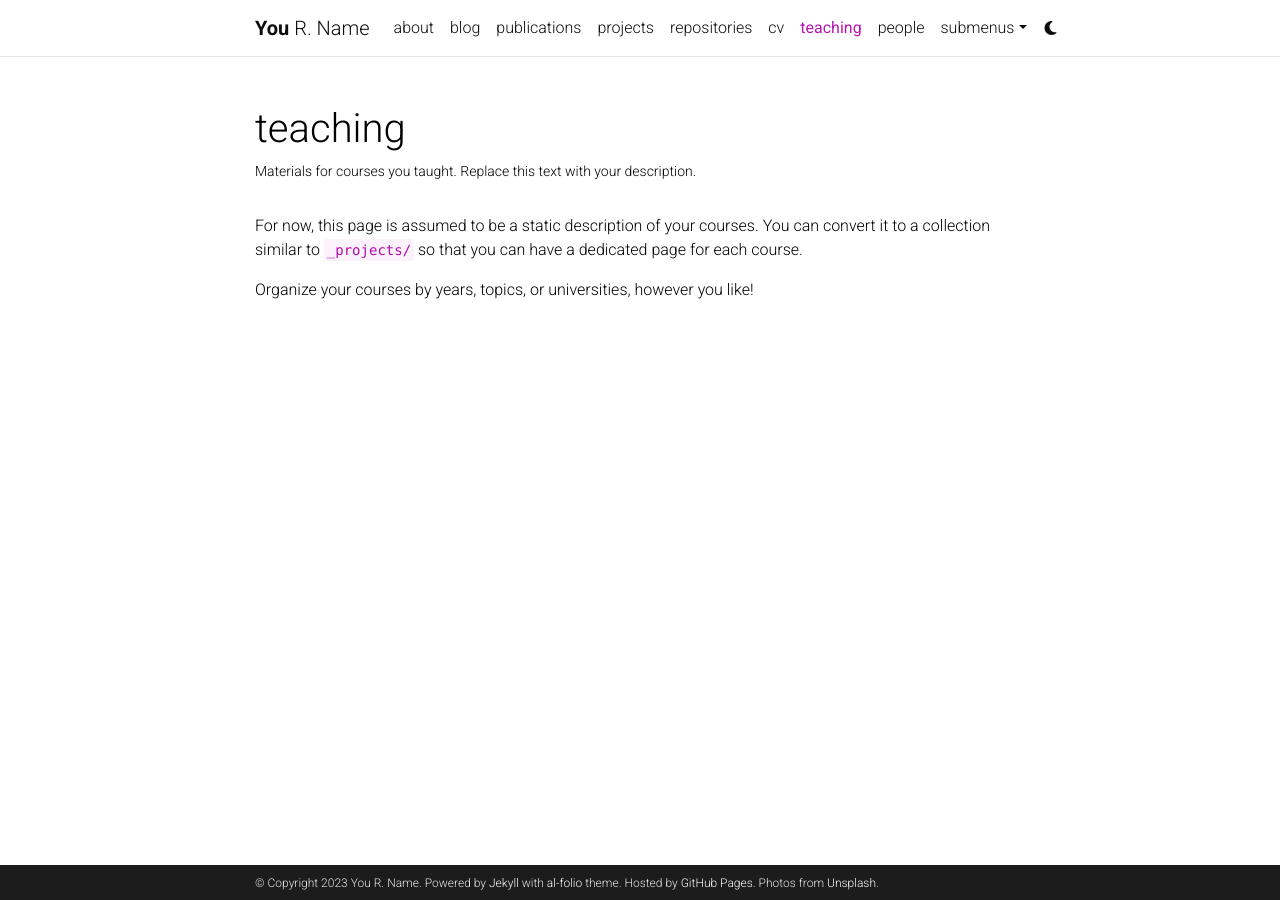
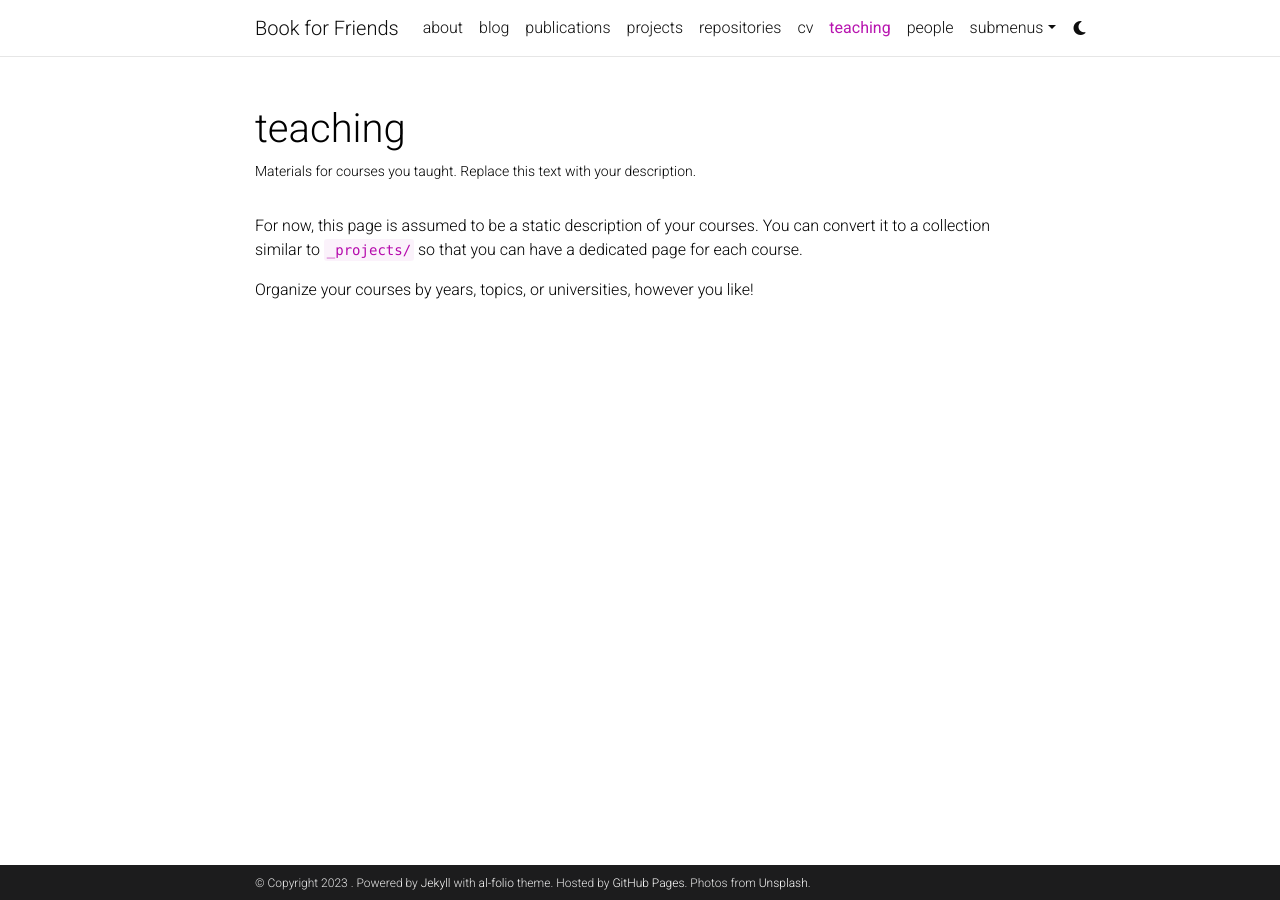
Before and after one commit to book4friends/book4friends.github.io, a Jekyll site: the page built from _pages/teaching.md, in a window 1280 px wide. Built offline with Jekyll 4.4.1, drawn with Linux system fonts in a browser that asks for light colours; comment, search, counter and statistics services are not loaded; a style sheet for code colours, icons or effects is not loaded; some of the changed lines change nothing that is shown.

Commit message:
config update

```diff
--- a/_config.yml
+++ b/_config.yml
@@ -2,24 +2,24 @@
 # Site settings
 # -----------------------------------------------------------------------------
 
-title: blank # the website title (if blank, full name will be used instead)
-first_name: You
-middle_name: R.
-last_name: Name
-email: you@example.com
+title: Book for Friends # the website title (if blank, full name will be used instead)
+first_name:
+middle_name:
+last_name:
+email: book4friends.io@gmail.com
 description: > # the ">" symbol means to ignore newlines until "footer_text:"
-  A simple, whitespace theme for academics. Based on [*folio](https://github.com/bogoli/-folio) design.
+  A book for friends, where you can share your memories and experiences.
 footer_text: >
   Powered by <a href="https://jekyllrb.com/" target="_blank">Jekyll</a> with <a href="https://github.com/alshedivat/al-folio">al-folio</a> theme.
   Hosted by <a href="https://pages.github.com/" target="_blank">GitHub Pages</a>.
   Photos from <a href="https://unsplash.com" target="_blank">Unsplash</a>.
-keywords: jekyll, jekyll-theme, academic-website, portfolio-website  # add your own keywords or leave empty
+keywords: book4friends, friendship book, poetry book  # add your own keywords or leave empty
 
 lang: en # the language of your site (for example: en, fr, cn, ru, etc.)
 icon: ⚛️  # the emoji used as the favicon (alternatively, provide image name in /assets/img/)
 
-url: https://alshedivat.github.io # the base hostname & protocol for your site
-baseurl: /al-folio # the subpath of your site, e.g. /blog/
+url: https://book4friends.github.io # the base hostname & protocol for your site
+baseurl: # the subpath of your site, e.g. /blog/
 last_updated: false # set to true if you want to display last updated in the footer
 impressum_path:  # set to path to include impressum link in the footer, use the same path as permalink in a page, helps to conform with EU GDPR
 
@@ -41,7 +41,7 @@
 # will use title and url fields
 # Take a look to https://github.com/jekyll/jekyll-feed for more customization
 
-rss_icon: true
+rss_icon: false
 
 # -----------------------------------------------------------------------------
 # Layout
```
